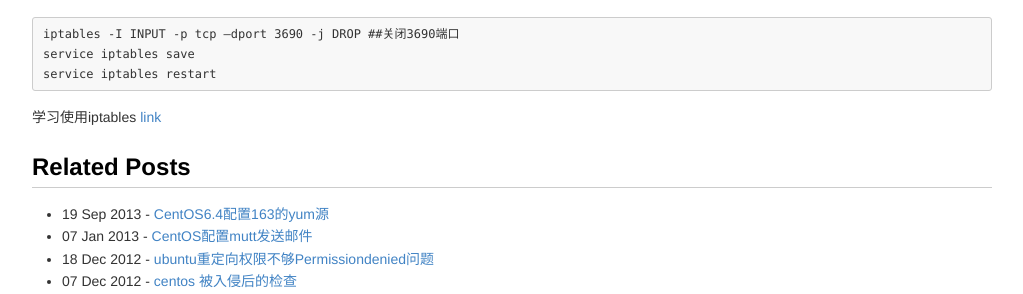
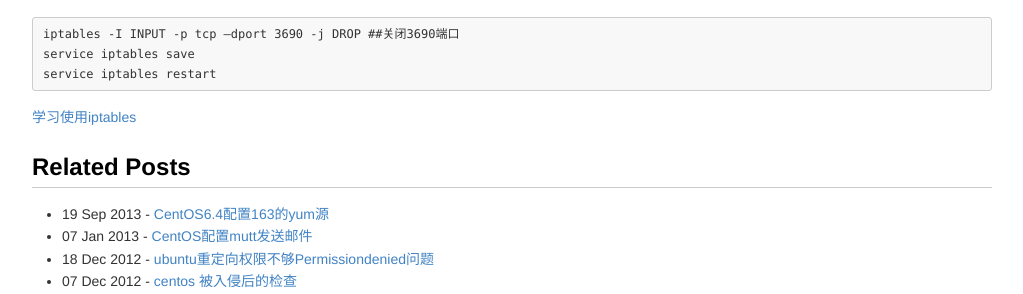
Before and after one commit to peng2089/dp.github.io, a Jekyll site: the page built from _posts/2011-7-30-iptables配置与使用.md, in a window 1280 px wide. Shown: the part 1072-1366 px from the top of the page, without its empty margins (128-1151 px from the left). Built offline with Jekyll 4.4.1, drawn with Linux system fonts in a browser that asks for light colours.

Commit message:
add posts

```diff
--- a/_posts/2011-7-30-iptables配置与使用.md
+++ b/_posts/2011-7-30-iptables配置与使用.md
@@ -53,6 +53,6 @@ tags: [ iptable,centos,linux ]
 	service iptables restart
 
 
-学习使用iptables [link]
+[学习使用iptables][link]
 
 [link]:http://wangcong.org/articles/learning-iptables.cn.html
```
